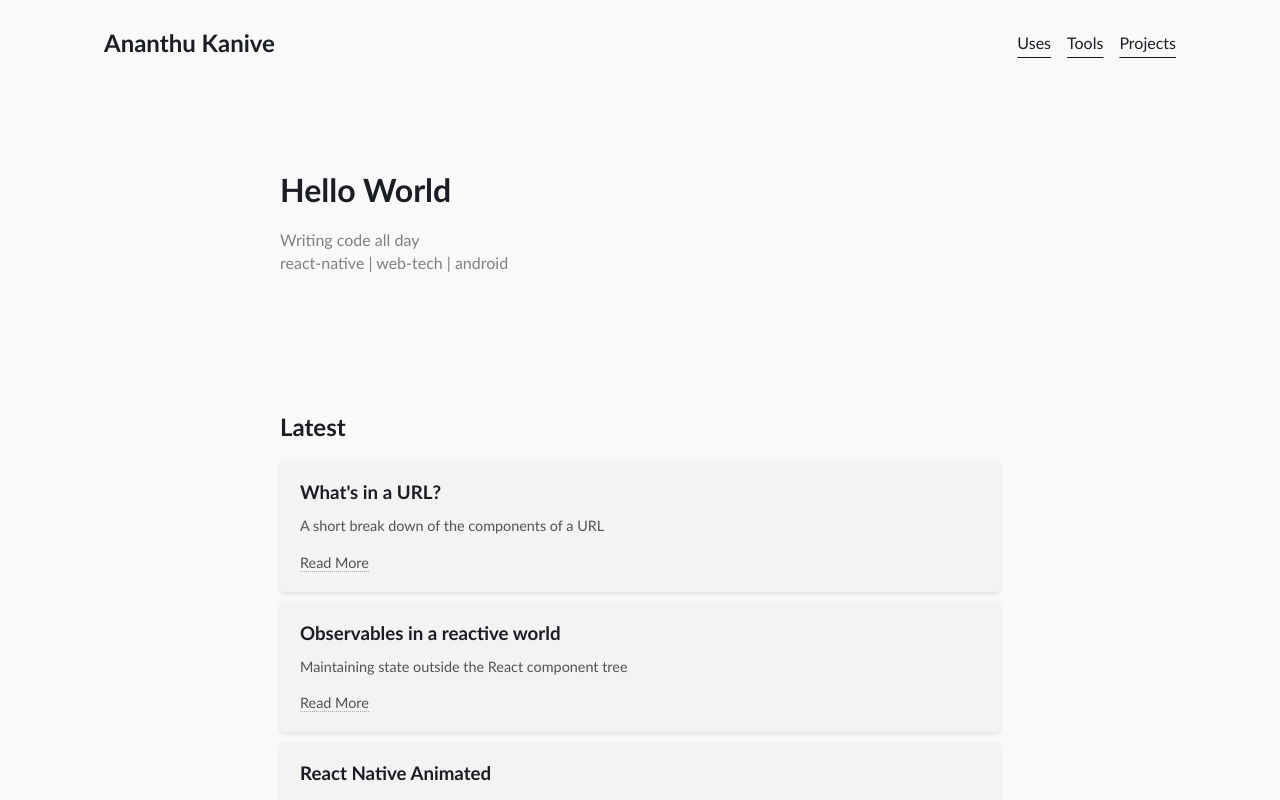
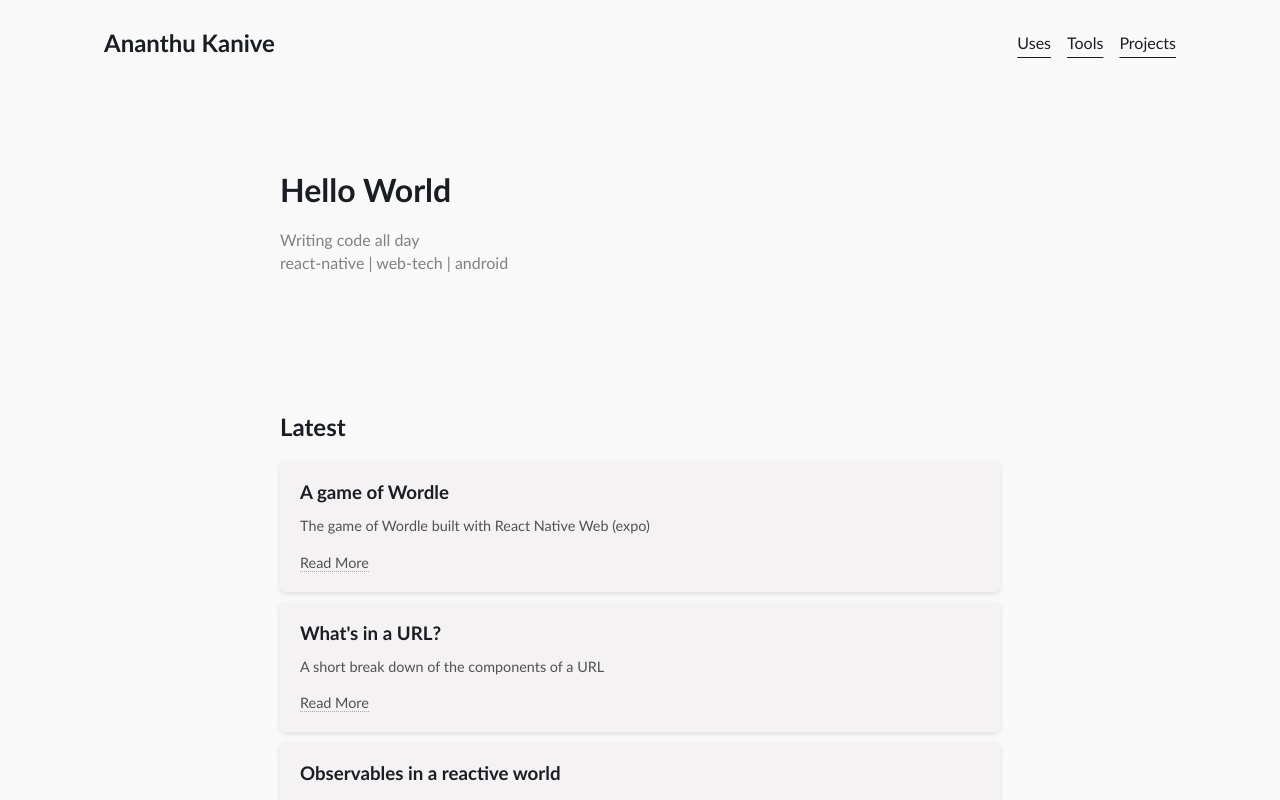
Before and after one commit to LonelyCpp/kanive-in, a SvelteKit app: page / in a window 1280 px wide. Shown: the top 800 px of the page. Built offline with nearby package versions, Linux system fonts and the light colour scheme; some icons are missing.

Commit message:
feat: add new featured blog entry for Wordle game

```diff
--- a/src/routes/components/featuredBlogs/FeaturedBlogs.svelte
+++ b/src/routes/components/featuredBlogs/FeaturedBlogs.svelte
@@ -5,6 +5,13 @@
 <h2>Latest</h2>
 
 <div class="featured-blogs">
+	<div class="featured-blog">
+		<FeaturedBlogCard
+			title="A game of Wordle"
+			description="The game of Wordle built with React Native Web (expo)"
+			link="https://lonelycpp.github.io/react-native-wordle/"
+		/>
+	</div>
 	<div class="featured-blog">
 		<FeaturedBlogCard
 			title="What's in a URL?"
```
